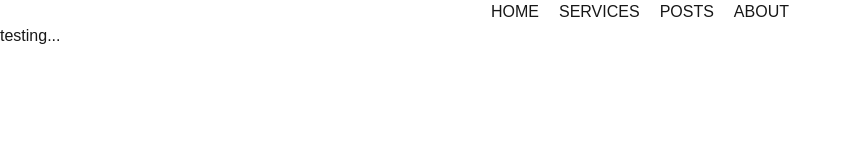
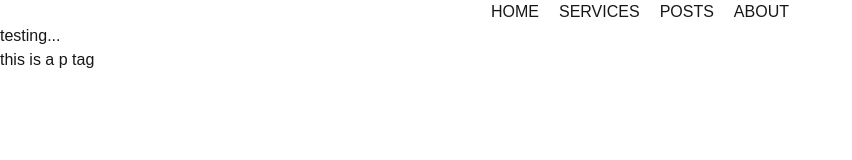
Before and after one commit to mahdihasan333/explore-nextjs, a Next.js app: page /meals in a window 1280 px wide. Shown: the top 160 px of the page, without its empty margins (0-852 px from the left). Built offline with nearby package versions, Linux system fonts and the light colour scheme.

Commit message:
added meals

```diff
--- a/src/app/meals/page.jsx
+++ b/src/app/meals/page.jsx
@@ -6,6 +6,7 @@ export default function MealsPage() {
   return (
     <div>
       <p>testing...</p>
+      <p>this is a p tag</p>
     </div>
   )
 }
```
